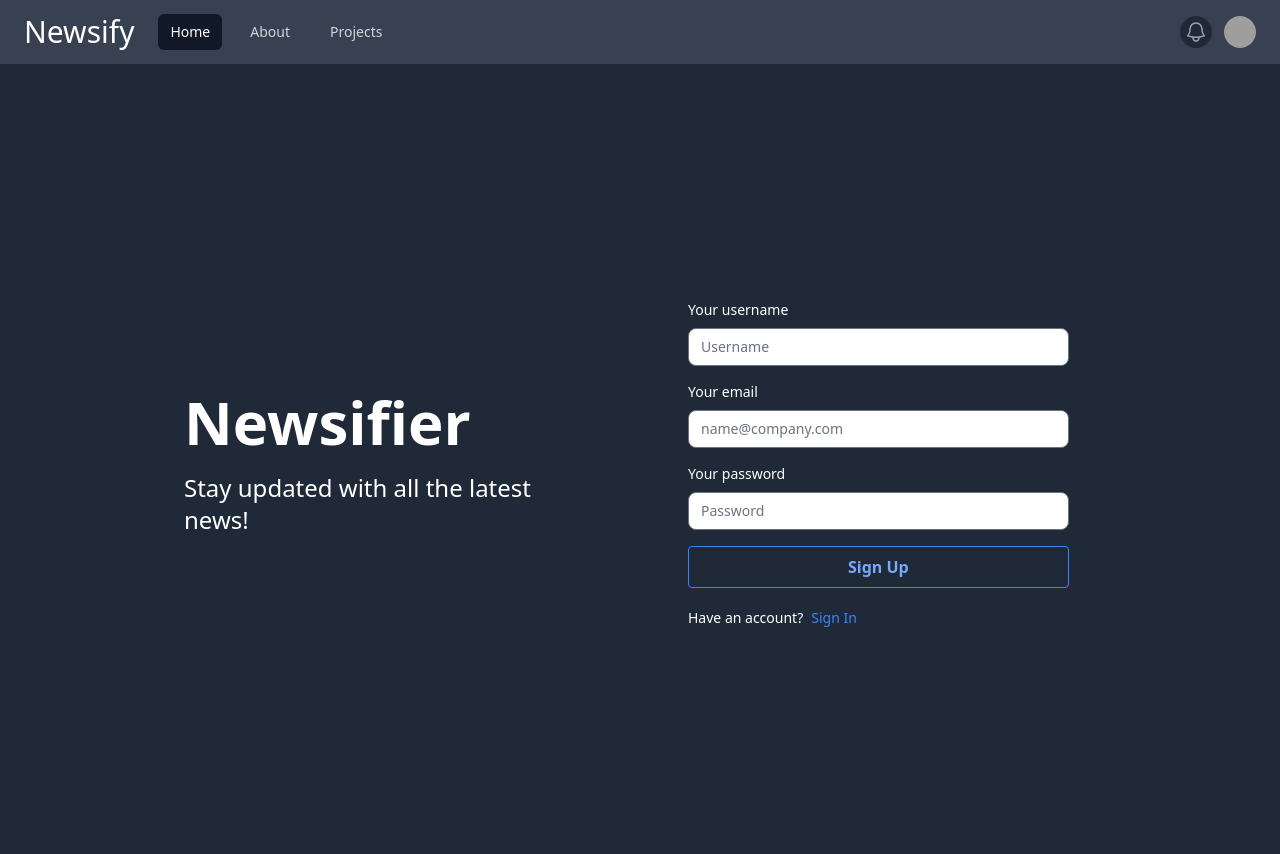
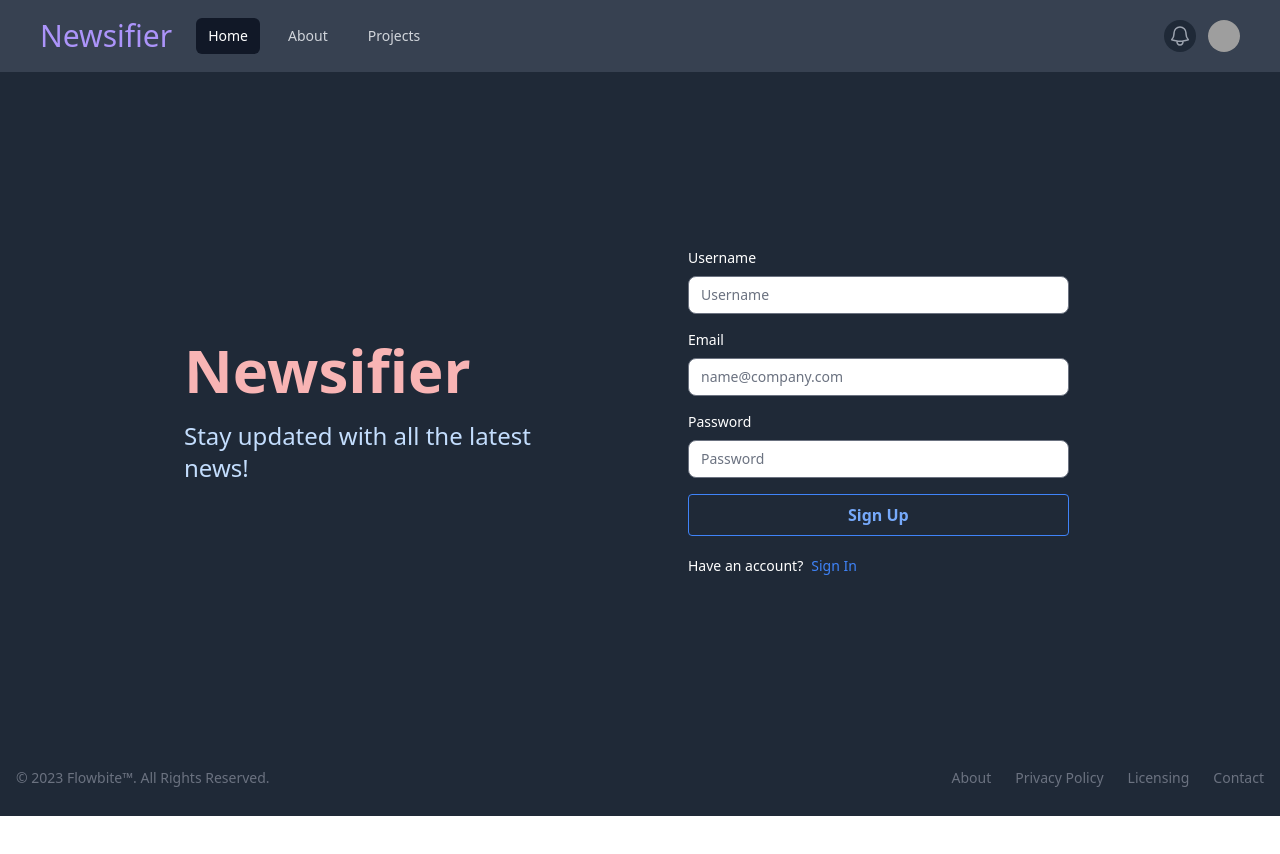
Before and after one commit to BrawlerXull/React-JWT-Auth-Template-, a React (Vite) app in the folder frontend/: page /sign-up in a window 1280 px wide. Shown: the top 854 px of the page. After the commit the page ends 816 px from the top, so only its background shows below. Built offline with nearby package versions, Linux system fonts and the light colour scheme; grey boxes are pictures that could not be loaded.

Commit message:
signup page ready

```diff
--- a/frontend/src/App.jsx
+++ b/frontend/src/App.jsx
@@ -1,19 +1,20 @@
-import { BrowserRouter, Routes, Route } from 'react-router-dom';
-import Home from './pages/Home';
-import Header from './components/Header';
-import SignUp from './pages/SignUp';
-import { Toaster } from 'sonner';
+import { BrowserRouter, Routes, Route } from "react-router-dom";
+import Home from "./pages/Home";
+import Header from "./components/Header";
+import SignUp from "./pages/SignUp";
+import { Toaster } from "sonner";
+import Footer from "./components/Footer";
 
 export default function App() {
   return (
     <BrowserRouter>
-
-<Toaster position="top-right" richColors />
+      <Toaster position="top-right" richColors />
       <Header />
       <Routes>
-        <Route path='/' element={<Home />} />
-        <Route path='/sign-up' element={<SignUp />} />
+        <Route path="/" element={<Home />} />
+        <Route path="/sign-up" element={<SignUp />} />
       </Routes>
+      <Footer />
     </BrowserRouter>
   );
 }
--- /dev/null
+++ b/frontend/src/components/Footer.jsx
@@ -0,0 +1,39 @@
+function Footer() {
+    return (
+        <footer className="bg-gray-800 h-[8vh]">
+            <div className="w-full mx-auto max-w-screen-xl p-4 md:flex md:items-center md:justify-between">
+                <span className="text-sm text-gray-500 sm:text-center dark:text-gray-400">
+                    © 2023{" "}
+                    <a href="https://flowbite.com/" className="hover:underline">
+                        Flowbite™
+                    </a>
+                    . All Rights Reserved.
+                </span>
+                <ul className="flex flex-wrap items-center mt-3 text-sm font-medium text-gray-500 dark:text-gray-400 sm:mt-0">
+                    <li>
+                        <a href="#" className="hover:underline me-4 md:me-6">
+                            About
+                        </a>
+                    </li>
+                    <li>
+                        <a href="#" className="hover:underline me-4 md:me-6">
+                            Privacy Policy
+                        </a>
+                    </li>
+                    <li>
+                        <a href="#" className="hover:underline me-4 md:me-6">
+                            Licensing
+                        </a>
+                    </li>
+                    <li>
+                        <a href="#" className="hover:underline">
+                            Contact
+                        </a>
+                    </li>
+                </ul>
+            </div>
+        </footer>
+    );
+}
+
+export default Footer;
--- a/frontend/src/components/Header.jsx
+++ b/frontend/src/components/Header.jsx
@@ -25,7 +25,7 @@
     <Disclosure as="nav" className="bg-gray-700">
       {({ open }) => (
         <>
-          <div className="mx-auto sm:px-6">
+          <div className="mx-auto sm:px-10 py-1">
             <div className="relative flex h-16 items-center justify-between">
               <div className="absolute inset-y-0 left-0 flex items-center sm:hidden">
                 <DisclosureButton
@@ -43,7 +43,7 @@
               </div>
               <div className="flex flex-1 items-center justify-center sm:items-stretch sm:justify-start">
                 <div className="flex flex-shrink-0 items-center">
-                  <div className="text-white text-3xl">Newsify</div>
+                  <div className=" text-purple-400 text-3xl">Newsifier</div>
                 </div>
                 <div className="hidden sm:ml-6 sm:block">
                   <div className="flex space-x-4">
--- a/frontend/src/pages/SignUp.jsx
+++ b/frontend/src/pages/SignUp.jsx
@@ -45,14 +45,14 @@
   };
 
   return (
-    <div className="min-h-screen bg-gray-800 flex flex-col lg:flex-row">
+    <div className=" bg-gray-800 flex flex-col lg:flex-row h-[85vh]">
       {/* Left Section */}
       <div className="flex-1 p-6 lg:p-12 flex items-center justify-center lg:justify-start">
         <div className="text-center lg:text-left lg:pl-[25%]">
-          <Link to="/" className="font-bold dark:text-white text-4xl">
-            <span className="rounded-lg text-white text-6xl">Newsifier</span>
+          <Link to="/" className="font-bold dark:text-white text-4xl ">
+            <span className="rounded-lg text-6xl text-red-300">Newsifier</span>
           </Link>
-          <p className="mt-5 text-white text-2xl">
+          <p className="mt-5 text-2xl  text-blue-200">
             Stay updated with all the latest news!
           </p>
         </div>
@@ -65,7 +65,7 @@
           onSubmit={handleSubmit}
         >
           <div className="flex flex-col">
-            <Label value="Your username" className="text-white" />
+            <Label value="Username" className="text-white" />
             <TextInput
               type="text"
               placeholder="Username"
@@ -75,7 +75,7 @@
             />
           </div>
           <div className="flex flex-col">
-            <Label value="Your email" className="text-white" />
+            <Label value="Email" className="text-white" />
             <TextInput
               type="text"
               placeholder="name@company.com"
@@ -85,7 +85,7 @@
             />
           </div>
           <div className="flex flex-col">
-            <Label value="Your password" className="text-white" />
+            <Label value="Password" className="text-white" />
             <TextInput
               type="password"
               placeholder="Password"
```
